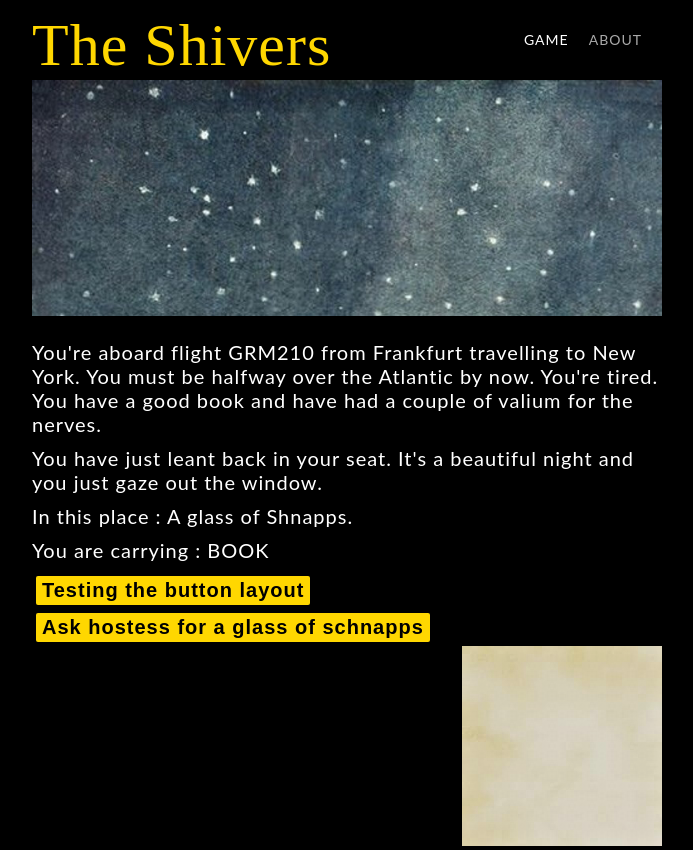
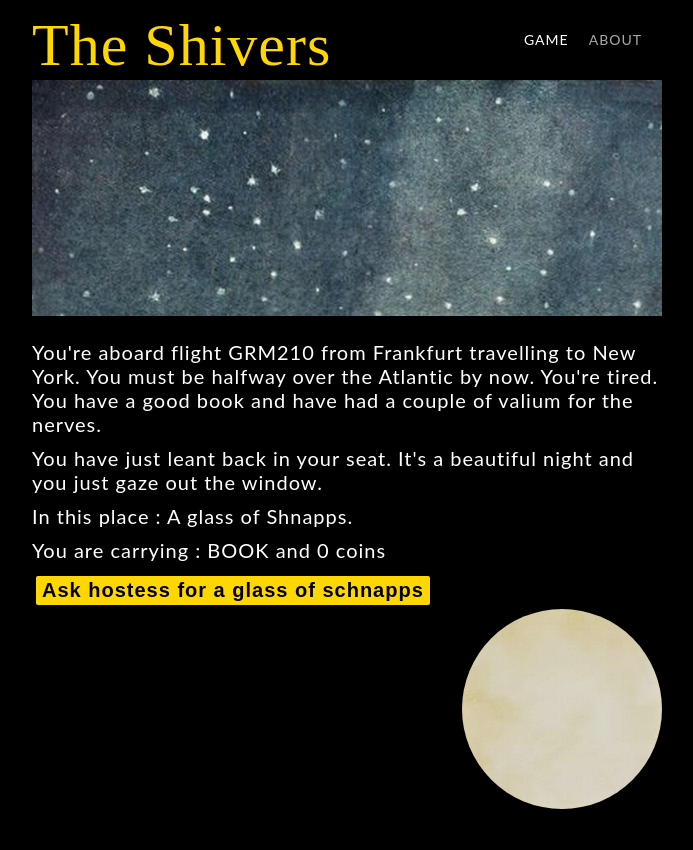
Before and after one commit to markhorsell/if-player-react, a React (Create React App) app: page /game in a window 1280 px wide. Shown: the whole page, without its empty margins (293-986 px from the left). After the commit the page ends 813 px from the top, so only its background shows below. Built offline with nearby package versions, Linux system fonts and the light colour scheme.

Commit message:
map is now cut out circle

```diff
--- a/src/assets/theshivers/data.json
+++ b/src/assets/theshivers/data.json
@@ -39,7 +39,7 @@
 	],
 	"actions":[
 		{"action":"Testing the button layout",
-		"conditions":{"roomContains":["BRANDY"]},
+		"conditions":{"roomContains":["A TEST OBJECT"]},
 		"results":{"message":"nothing happened its just a test button"}},
 
 		{"action":"Drink the schnapps",
--- a/src/components/Inventory.js
+++ b/src/components/Inventory.js
@@ -1,9 +1,9 @@
 import React from 'react';
 import PropTypes from 'prop-types';
 
-const Inventory = ({ items = [] }) => {
+const Inventory = ({ items = [],money=0 }) => {
 
-	const inventory = items.join(",");
+	const inventory = items.join(",")+' and '+money+' coins';
 	return (
 		<div className='inventory'>You are carrying : {inventory}</div>
 	)
--- a/src/components/WorldMap.js
+++ b/src/components/WorldMap.js
@@ -48,6 +48,8 @@ class WorldMap extends Component {
 
         const ctx = this.canvasRef.current.getContext('2d');
 
+
+
         this.canvasRef.current.width = width;
         this.canvasRef.current.height = width;
 
@@ -68,7 +70,15 @@ class WorldMap extends Component {
                 allGrids[x][y]='VISITED';
             }
           }
-
+        //Cutout circle
+        ctx.fillStyle='#000000';
+        ctx.fillRect(0, 0, width, width);
+        ctx.save();
+        ctx.globalCompositeOperation = 'destination-out';
+        ctx.beginPath();
+        ctx.arc(width/2, width/2, width/2, 0, Math.PI * 2, true);
+        ctx.fill();
+        ctx.restore();
 
         for(var x=0;x<10;x++){
             for(var y=0;y<10;y++){
@@ -108,6 +118,8 @@ class WorldMap extends Component {
             ctx.fillStyle = "rgba(255, 0, 0, 1)";
             ctx.fill();
         }
+
+
     }
     render() {
         this.updateCanvas();
--- a/src/containers/home.js
+++ b/src/containers/home.js
@@ -52,7 +52,7 @@ class Home extends Component {
 
   render() {
 
-    const {discoveredPaths, gameData } = this.props;
+    const {money,discoveredPaths, gameData } = this.props;
 
 
     //Dont Allow rendering if data is empty as will break
@@ -94,7 +94,7 @@ class Home extends Component {
         <RoomDescription description={description}/>
         <Message message={message}/>
         <LocationObjects items={locationObjects}/>
-        <Inventory items={inventory}/>
+        <Inventory items={inventory} money={money}/>
 
         <Actions/>
 
@@ -117,10 +117,11 @@ function mapStateToProps(state) {
 
 
   const { gameData } = state;
-  const {discoveredPaths } =state.gameData;
+  const {discoveredPaths, money } =state.gameData;
   return {
     gameData,
-    discoveredPaths
+    discoveredPaths,
+    money,
 
 
   }
```
